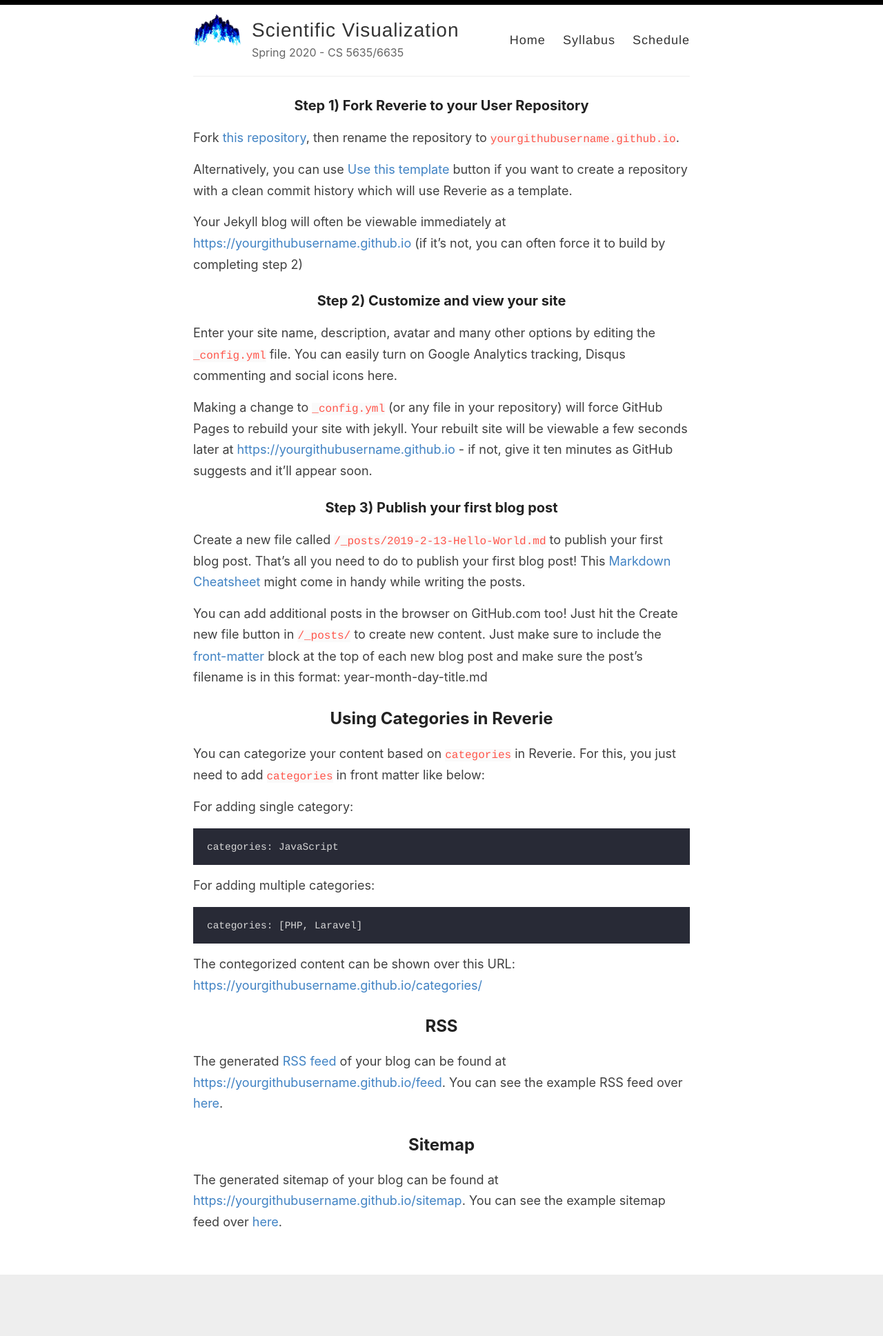
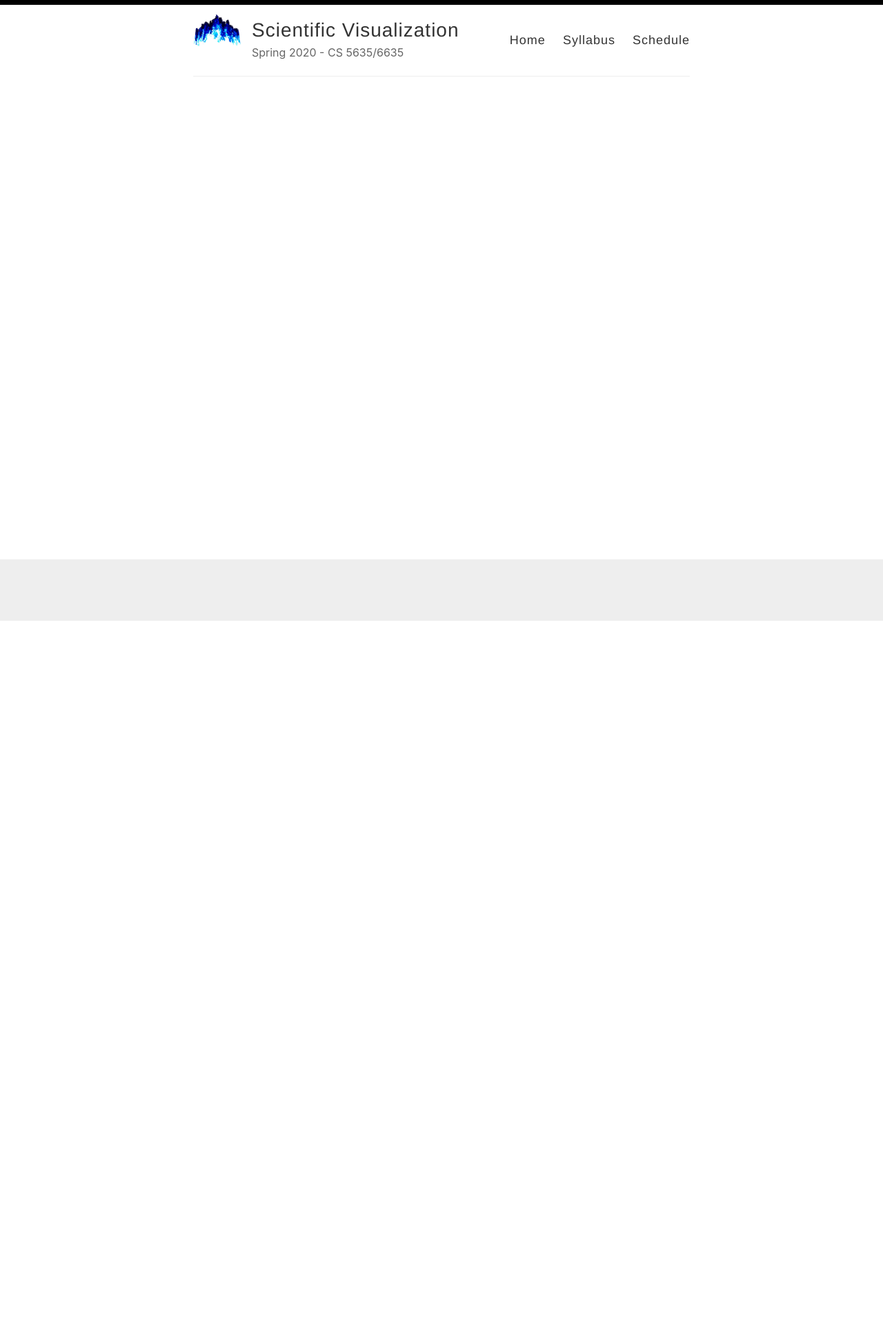
Before and after one commit to ComputingElevatedLab/sciviscourse, a Jekyll site: the page built from _pages/schedule.md, in a window 1280 px wide. Shown: the whole page at 69% size. Built offline with Jekyll 4.4.1, drawn with Linux system fonts in a browser that asks for light colours; after the commit the page ends 900 px from its top, so only the background shows below that.

Commit message:
update css

````diff
--- a/_pages/schedule.md
+++ b/_pages/schedule.md
@@ -3,49 +3,3 @@
 title: Schedule
 permalink: /schedule/
 ---
-
-### Step 1) Fork Reverie to your User Repository
-
-Fork [this repository](https://github.com/amitmerchant1990/reverie), then rename the repository to `yourgithubusername.github.io`.
-
-Alternatively, you can use [Use this template](https://github.com/amitmerchant1990/reverie/generate) button if you want to create a repository with a clean commit history which will use Reverie as a template.
-
-Your Jekyll blog will often be viewable immediately at <https://yourgithubusername.github.io> (if it's not, you can often force it to build by completing step 2)
-
-### Step 2) Customize and view your site
-
-Enter your site name, description, avatar and many other options by editing the `_config.yml` file. You can easily turn on Google Analytics tracking, Disqus commenting and social icons here.
-
-Making a change to `_config.yml` (or any file in your repository) will force GitHub Pages to rebuild your site with jekyll. Your rebuilt site will be viewable a few seconds later at <https://yourgithubusername.github.io> - if not, give it ten minutes as GitHub suggests and it'll appear soon.
-
-### Step 3) Publish your first blog post
-
-Create a new file called `/_posts/2019-2-13-Hello-World.md` to publish your first blog post. That's all you need to do to publish your first blog post! This [Markdown Cheatsheet](https://github.com/adam-p/markdown-here/wiki/Markdown-Cheatsheet) might come in handy while writing the posts.
-
-> You can add additional posts in the browser on GitHub.com too! Just hit the <kbd>Create new file</kbd> button in `/_posts/` to create new content. Just make sure to include the [front-matter](http://jekyllrb.com/docs/frontmatter/) block at the top of each new blog post and make sure the post's filename is in this format: year-month-day-title.md
-
-## Using Categories in Reverie
-
-You can categorize your content based on `categories` in Reverie. For this, you just need to add `categories` in front matter like below:
-
-For adding single category:
-
-```md
-categories: JavaScript
-```
-
-For adding multiple categories:
-
-```md
-categories: [PHP, Laravel]
-```
-
-The contegorized content can be shown over this URL: <https://yourgithubusername.github.io/categories/>
-
-## RSS
-
-The generated [RSS feed](https://en.wikipedia.org/wiki/RSS) of your blog can be found at <https://yourgithubusername.github.io/feed>. You can see the example RSS feed over [here](https://www.amitmerchant.com/reverie/feed).
-
-## Sitemap
-
-The generated sitemap of your blog can be found at <https://yourgithubusername.github.io/sitemap>. You can see the example sitemap feed over [here](https://www.amitmerchant.com/reverie/sitemap).
--- a/assets/style.scss
+++ b/assets/style.scss
@@ -45,7 +45,7 @@
   line-height: 1.7;
   margin: 1em 0 15px;
   padding: 0;
-  text-align: center;
+  text-align: left;
 
   @include mobile {
     line-height: 1.4;
@@ -86,6 +86,7 @@
 
 p {
   margin: 15px 0;
+  text-align: justify;
 }
 
 table {
````
